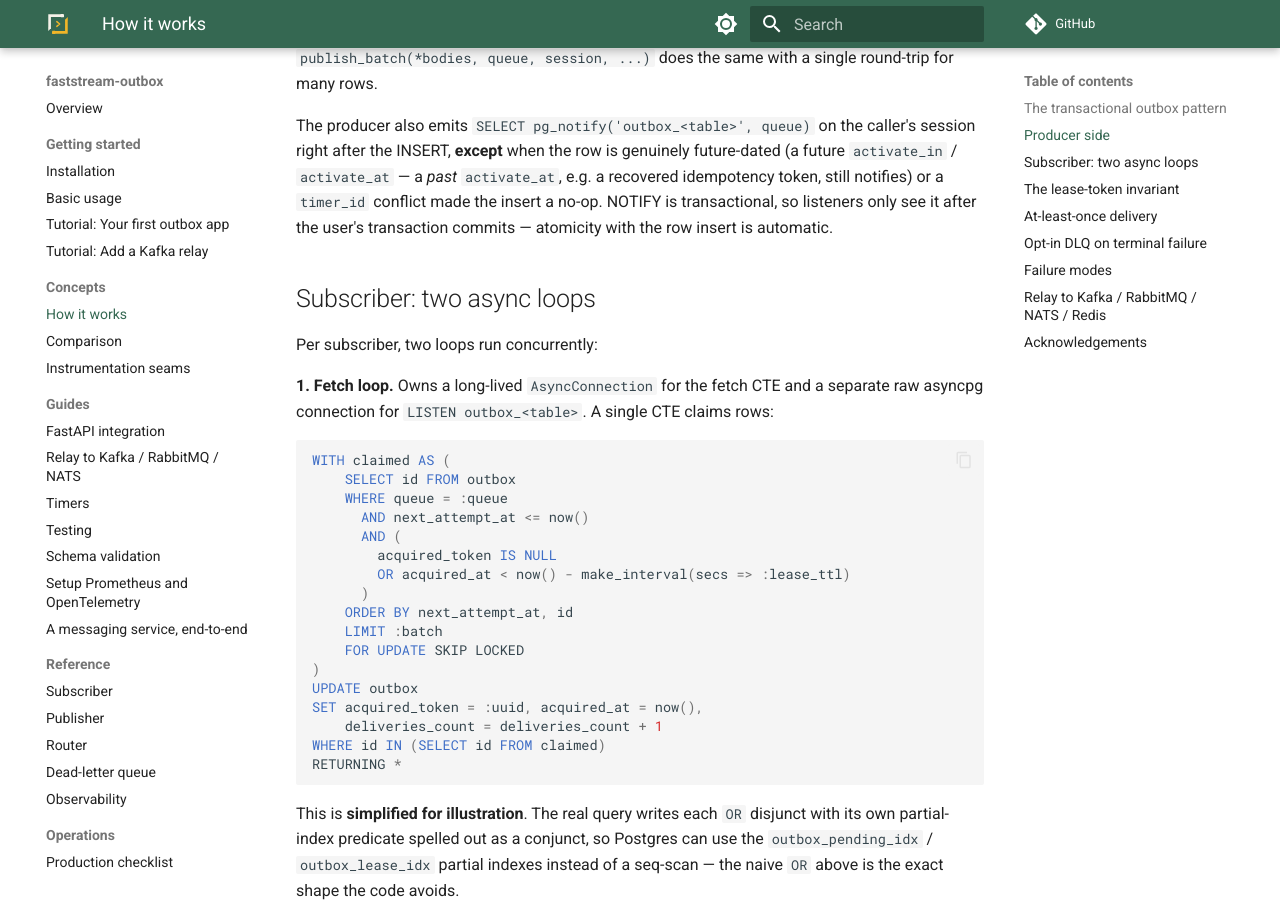
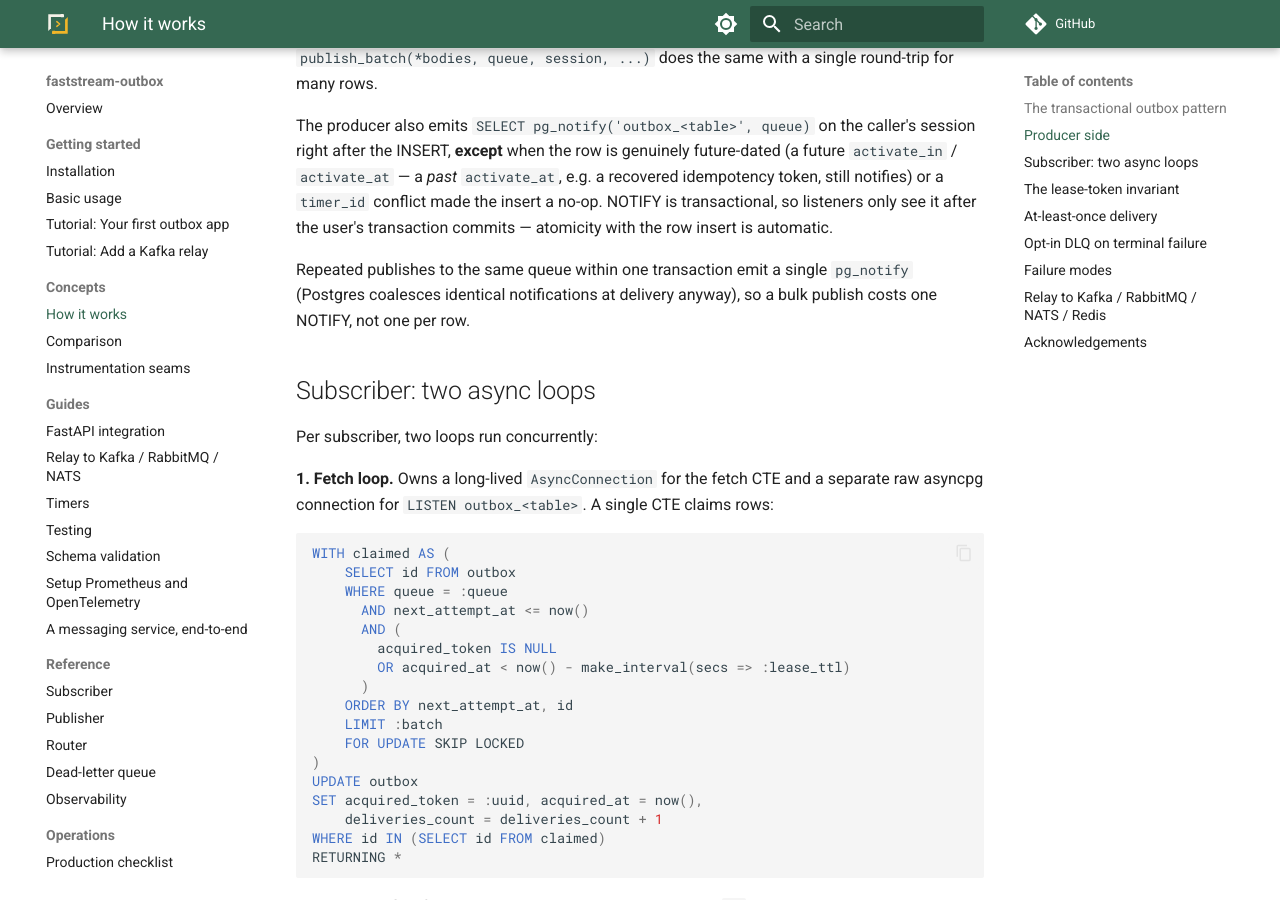
Before and after one commit to modern-python/faststream-outbox, an MkDocs documentation site: the page built from docs/introduction/how-it-works.md, in a window 1280 px wide and 900 px high, scrolled down 954 px. Built offline with MkDocs 1.6.1 and Material for MkDocs 9.7.7, drawn with Linux system fonts in a browser that asks for light colours; comment, search, counter and statistics services are not loaded.

Commit message:
docs(how-it-works): note per-transaction NOTIFY dedup (#137)
The write-path narrative described pg_notify as emitted after every INSERT,
predating the per-(transaction, queue) dedup shipped in 0.11.0 (#135). Add one
clause so a bulk publish reads as one NOTIFY, not one per row. Behavior is
unchanged; this only corrects the doc.

Co-authored-by: Claude Opus 4.8 (1M context) <noreply@anthropic.com>

```diff
--- a/docs/introduction/how-it-works.md
+++ b/docs/introduction/how-it-works.md
@@ -51,6 +51,10 @@ genuinely future-dated (a future `activate_in` / `activate_at` — a *past*
 `timer_id` conflict made the insert a no-op. NOTIFY is transactional, so listeners only see it
 after the user's transaction commits — atomicity with the row insert is
 automatic.
+
+Repeated publishes to the same queue within one transaction emit a single
+`pg_notify` (Postgres coalesces identical notifications at delivery anyway), so a
+bulk publish costs one NOTIFY, not one per row.
 
 ## Subscriber: two async loops
 
```
